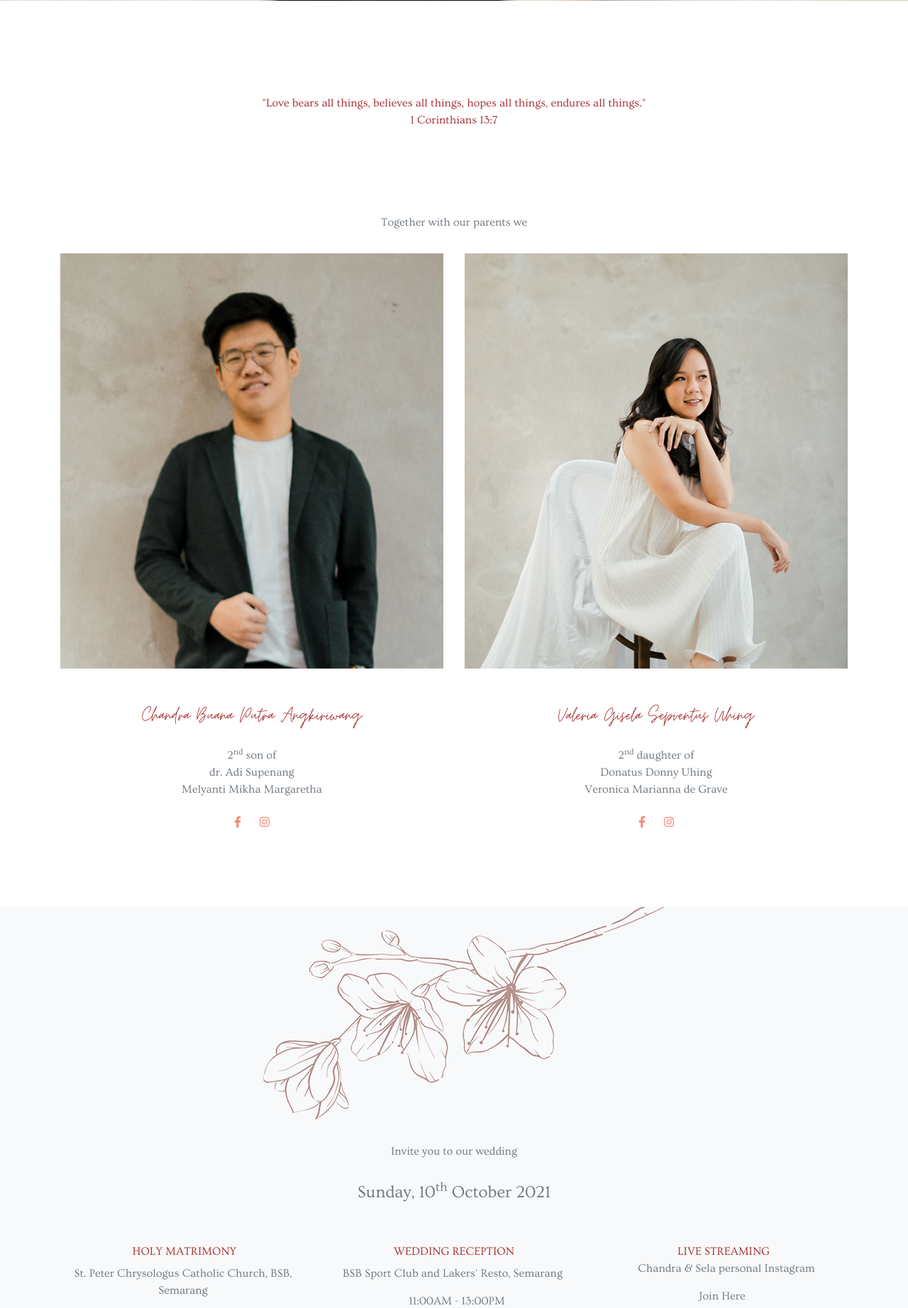
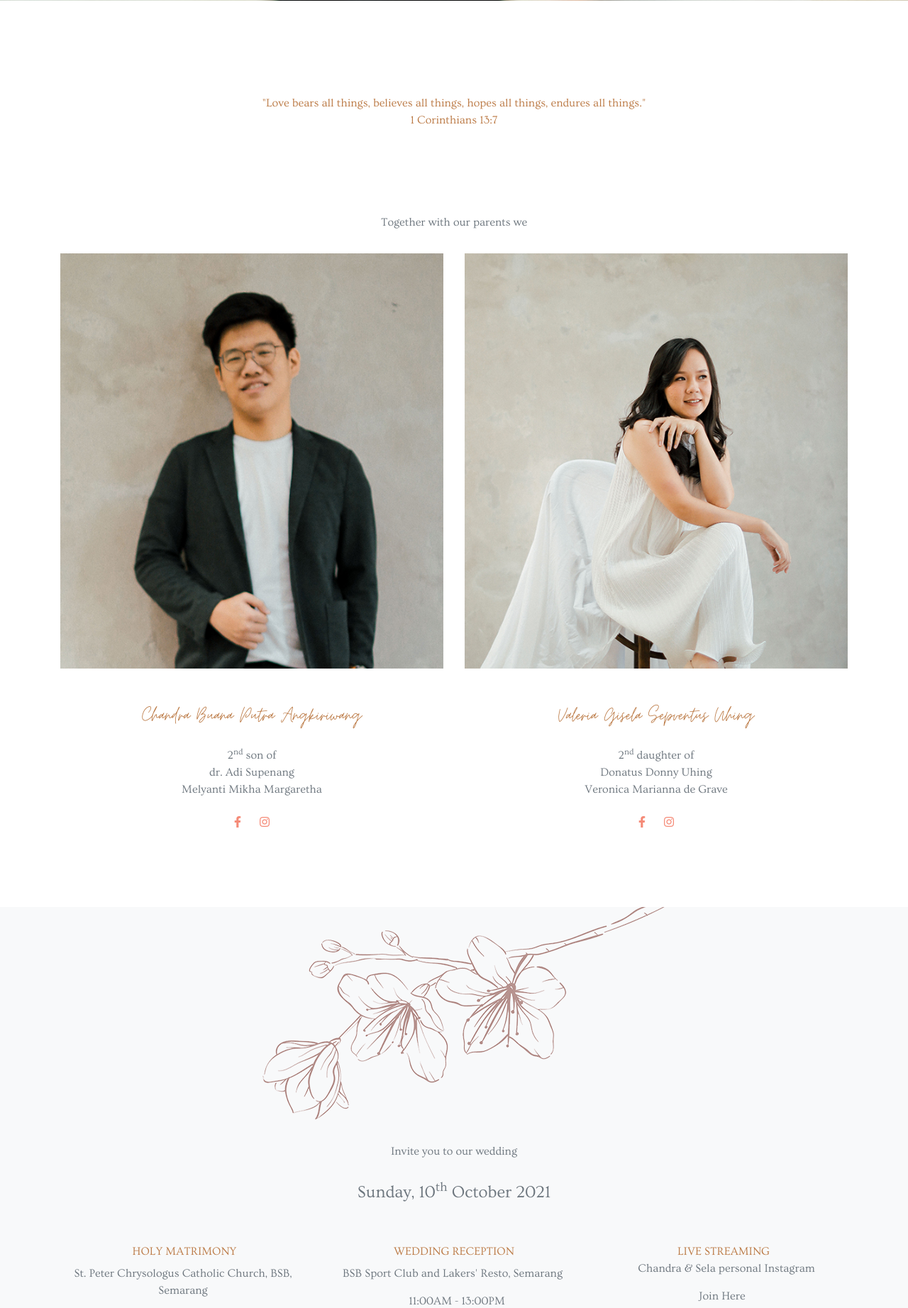
Before and after one commit to canzdoankz/chandrasela, a PHP site: page / in a window 1280 px wide. Shown: the part 799-2642 px from the top of the page at 71% size. Run offline with PHP 8.4, Linux system fonts and the light colour scheme.

Commit message:
Update index.php

```diff
--- a/index.php
+++ b/index.php
@@ -78,7 +78,7 @@
     <div class="container" style="text-align: center;" >
       <div class="col-md-12 col-sm-12">
         <div class="mt-3">
-          <p class="pt-3 " style="color:brown">"Love bears all things, believes all things, hopes all things, endures all things." <br> 1 Corinthians 13:7</p>
+          <p class="pt-3 " style="color:#bb7944">"Love bears all things, believes all things, hopes all things, endures all things." <br> 1 Corinthians 13:7</p>
         </div>
       </div>
     </div>
@@ -94,7 +94,7 @@
       <div class="col-md-6">
         <div class="mt-3"><img class="img-fluid" src="images/groom.jpg" alt="Groom" data-aos="flip-left" data-aos-duration="1000"/>
           <br><br><br>
-          <h3 class="h2 ww-title" style="color:brown">Chandra Buana Putra Angkiriwang</h3>
+          <h3 class="h2 ww-title" style="color:#bb7944">Chandra Buana Putra Angkiriwang</h3>
           <p class="pt-3 text-muted" style="color:#9c5908" style="text-align: center;">2<sup>nd</sup> son of <br>dr. Adi Supenang <br> Melyanti Mikha Margaretha</p>
           <div class="ww-social-links"><a class="btn btn-link" href="https://www.facebook.com/chandra.terserah.7/"><i class="fab fa-facebook-f" aria-hidden="true"></i></a><a class="btn btn-link" href="https://www.instagram.com/chandraa_ang/"><i class="fab fa-instagram" aria-hidden="true"></i></a></div>
         </div>
@@ -102,7 +102,7 @@
       <div class="col-md-6">
         <div class="mt-3"><img class="img-fluid" src="images/bride.jpg" alt="Bride" data-aos="flip-right" data-aos-duration="1000"/>
           <br><br><br>
-          <h3 class="h2 ww-title" style="color:brown">Valeria Gisela Sepventus Uhing</h3>
+          <h3 class="h2 ww-title" style="color:#bb7944">Valeria Gisela Sepventus Uhing</h3>
           <p class="pt-3 text-muted" style="color:#9c5908" style="text-align: center;">2<sup>nd</sup> daughter of <br> Donatus Donny Uhing <br> Veronica Marianna de Grave</p>
           <div class="ww-social-links"><a class="btn btn-link" href="https://www.facebook.com/chela.valeria"><i class="fab fa-facebook-f" aria-hidden="true"></i></a><a class="btn btn-link" href="https://www.instagram.com/valeriagisela/"><i class="fab fa-instagram" aria-hidden="true"></i></a></div>
         </div>
@@ -129,7 +129,7 @@
       <div class="col-md-4 col-sm-12">
         <div class="my-3">
             <ul style="text-align: center;" data-aos="zoom-in-down" data-aos-duration="1000">
-              <li><div class="pt-2" style="color:brown">HOLY MATRIMONY</div></li>
+              <li><div class="pt-2" style="color:#bb7944">HOLY MATRIMONY</div></li>
               <li><a class="pl-2 text-muted btn btn-link" target="_blank" href="https://www.google.com/maps/dir//GEREJA+SANTO+PETRUS+KRISOLOGUS+BSB/data=!4m6!4m5!1m1!4e2!1m2!1m1!1s0x2e708a76dc89f07d:0x413acbeaf2fc0bb9?sa=X&ved=2ahUKEwivyp_RpdHyAhWQfH0KHfRdCn0Q9RcwDXoECEwQBA">St. Peter Chrysologus Catholic Church, BSB, Semarang</a></li>
               <li class="pt-2"><span class="pl-2 text-muted"> 10:00AM - 10:30PM</span></li>
             </ul>
@@ -138,7 +138,7 @@
       <div class="col-md-4 col-sm-12">
         <div class="my-3">
             <ul style="text-align: center;" data-aos="zoom-in-down" data-aos-duration="1000">
-              <li><div class="pt-2" style="color:brown">WEDDING RECEPTION</div></li>
+              <li><div class="pt-2" style="color:#bb7944">WEDDING RECEPTION</div></li>
               <li><a class="pl-2 text-muted btn btn-link" target="_blank" href="https://www.google.com/maps/dir//bsb+lekkers/data=!4m6!4m5!1m1!4e2!1m2!1m1!1s0x2e7089f956019327:0x400e262e1ce19e90?sa=X&ved=2ahUKEwiyz-6dptHyAhUlmeYKHV-IDNAQ9RcwGnoECGkQBA">BSB Sport Club and Lakers' Resto, Semarang</a></li>
               <li class="pt-2"><span class="pl-2 text-muted"> 11:00AM - 13:00PM</span></li>
             </ul>
@@ -148,7 +148,7 @@
         <div class="my-3">
 
             <ul style="text-align: center;" data-aos="zoom-in-down" data-aos-duration="1000">
-              <li><div class="pt-2" style="color:brown">LIVE STREAMING</div></li>
+              <li><div class="pt-2" style="color:#bb7944">LIVE STREAMING</div></li>
               <li><span class="pl-2 text-muted">Chandra & Sela personal Instagram </span></li>
               <li class="pt-2"><a class="btn btn-link pl-2 text-muted" target="_blank" href="https://www.instagram.com/valeriagisela/">Join Here</a></li>
             </ul>
@@ -178,7 +178,7 @@
 <div class="ww-section bg-white" id="gallery">
   <div class="ww-photo-gallery">
     <div class="container">
-      <h2 class="h1 text-center pb-3 ww-title" data-aos="zoom-in-down" data-aos-duration="1000" style="color:brown">Photo Gallery</h2>
+      <h2 class="h1 text-center pb-3 ww-title" data-aos="zoom-in-down" data-aos-duration="1000" style="color:#bb7944">Photo Gallery</h2>
      <div class="ww-gallery" data-aos="fade-zoom-in" data-aos-easing="ease-in-back" data-aos-delay="300" data-aos-duration="1000" data-aos-offset="0">
         <div class="card-columns">
           <div class="card"><a href="images/gallery-pic-1.jpg" data-toggle="lightbox" data-gallery="ww-gallery"><img class="img-fluid" src="images/gallery-pic-1.jpg"></a></div>
```
